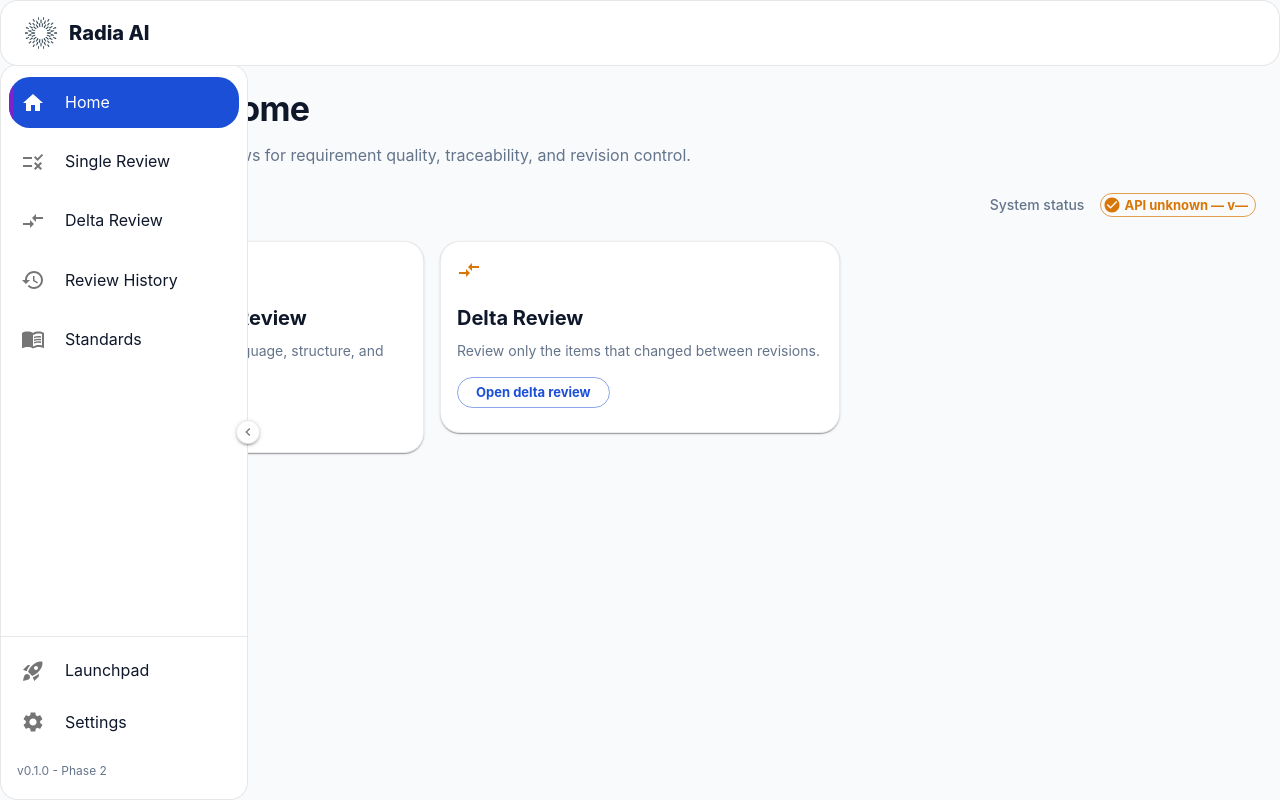
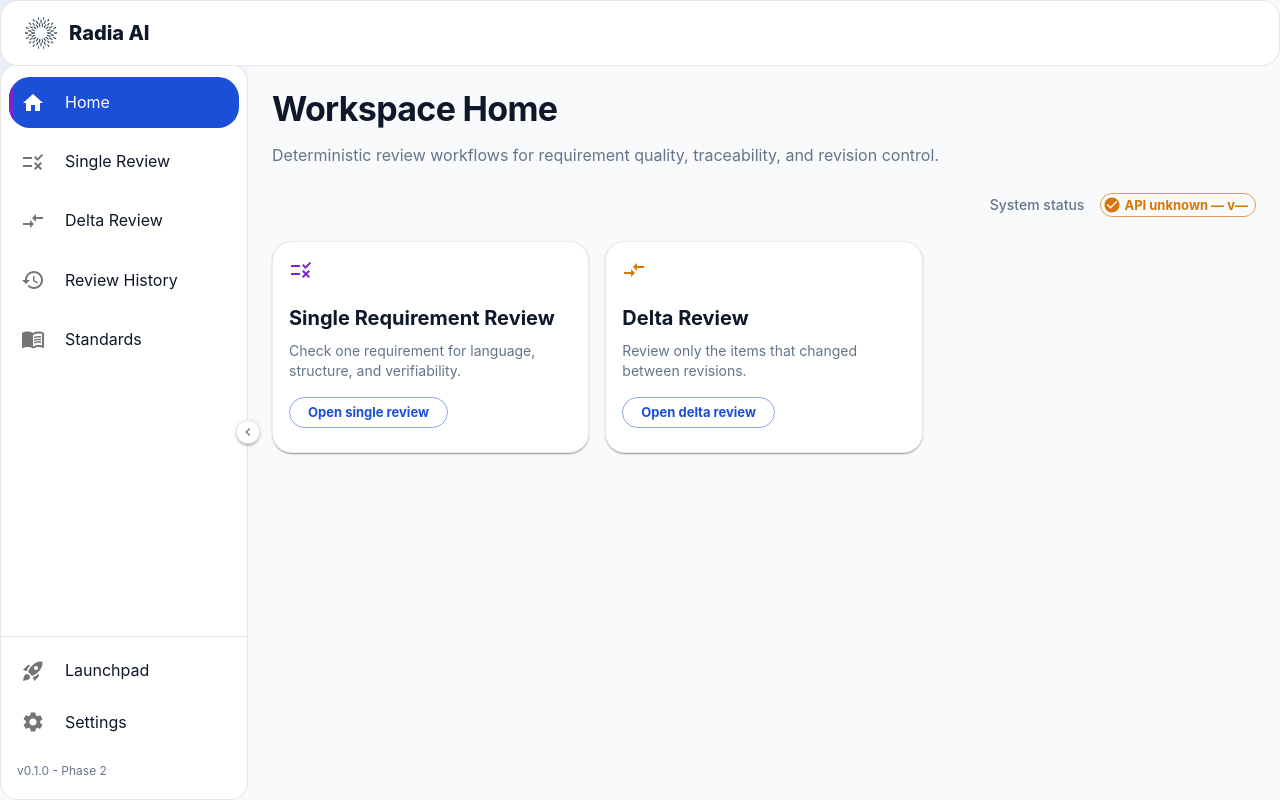
Before and after one commit to snehaaaraj/RadiaAI, a React (Vite) app in the folder frontend/: page /workspace in a window 1280 px wide. Built offline with nearby package versions, Linux system fonts and the light colour scheme; no server answers.

Commit message:
Agent host session 698fd404-c45b-466f-9863-522e27fc8672 - turn 34

```diff
--- a/frontend/src/components/layout/AppLayout.tsx
+++ b/frontend/src/components/layout/AppLayout.tsx
@@ -25,11 +25,11 @@ function AppLayoutInner() {
         sx={{
           flexGrow: 1,
           transition: (t) =>
-            t.transitions.create('margin', {
+            t.transitions.create(['margin-left', 'width'], {
               easing: t.transitions.easing.sharp,
-              duration: t.transitions.duration.leavingScreen,
+              duration: t.transitions.duration.standard,
             }),
-          marginLeft: 0,
+          marginLeft: `${sidebarWidth}px`,
           width: `calc(100% - ${sidebarWidth}px)`,
           minHeight: '100vh',
           bgcolor: 'background.default',
```
